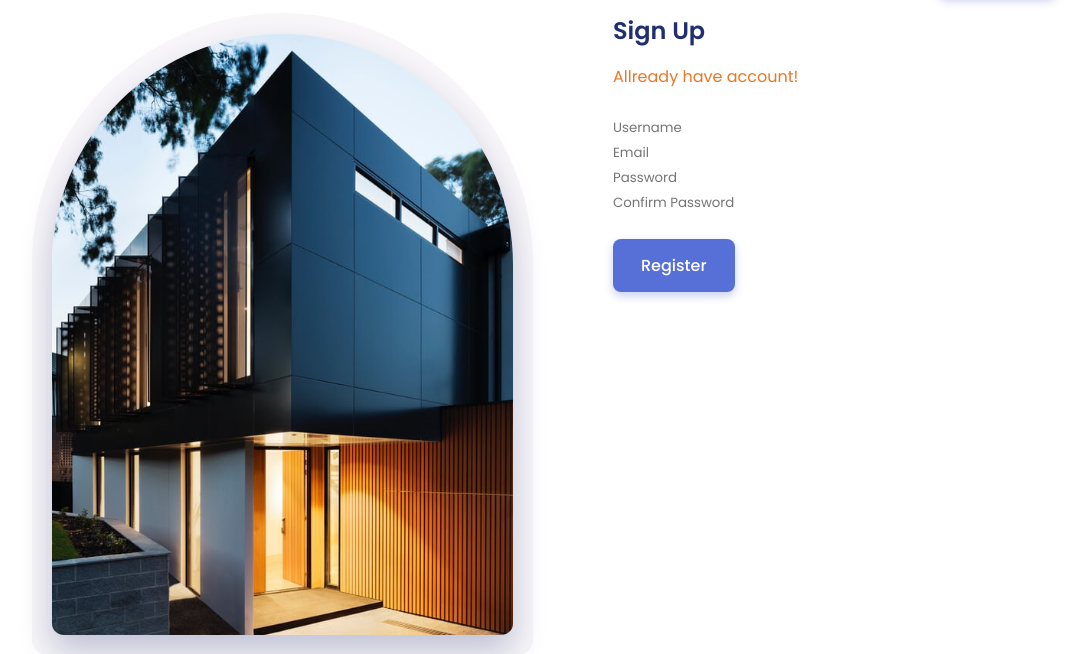
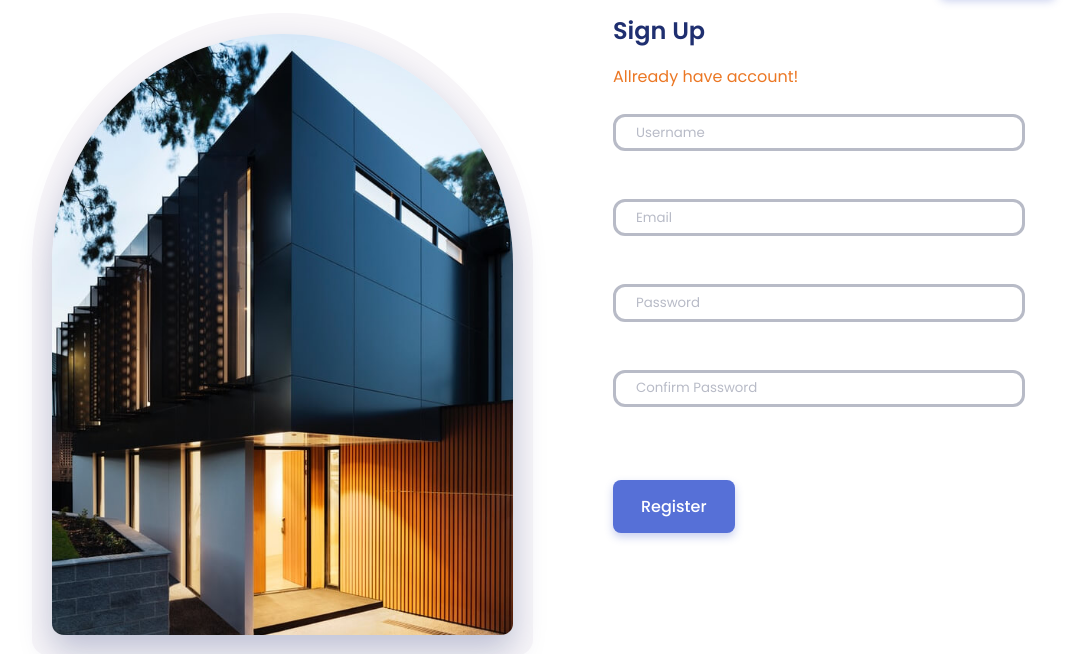
Before and after one commit to gulshankr1729/fyphome, a Django app: page /user/sign-up/ in a window 1280 px wide. Shown: the part 59-713 px from the top of the page, without its empty margins (96-1182 px from the left). Run offline with Django 4.2, Linux system fonts and the light colour scheme; some libraries are stand-ins or nearby versions.

Commit message:
signup_form

```diff
--- a/templates/core/async/residence.html
+++ b/templates/core/async/residence.html
@@ -3,6 +3,11 @@
         <article class="residence__card">
             <a href="{% url 'core:residence_detail' Residence.Rid %}">
                 <img src="{{ Residence.image.url }}" alt="" class="residence__img">
+                {% if Residence.in_stock %}
+                <span class="section__subtitle">Available</span>
+                {% else %}
+                    <span class="section__subtitle">Not Available!</span>
+                {% endif %}
             </a>
             <div class="residence__data">
                 <h3 class="residence__title">
--- a/templates/userauths/sign-up.html
+++ b/templates/userauths/sign-up.html
@@ -27,21 +27,19 @@
                 </div><br>
                 <form method="post" method="POST">
                     {% csrf_token %}
-                    <div class="form-group">
+                    <div class="home__search">
                         {{form.username}}
                     </div>
-                    <div class="form-group">
+                    <div class="home__search">
                         {{form.email}}
                     </div>
-                    <div class="form-group">
+                    <div class="home__search">
                         {{form.password1}}
                     </div>
-                    <div class="form-group">
+                    <div class="home__search">
                         {{form.password2}}
                     </div><br>
-                    <div class="form-group">
                         <button type="submit" class="button register__button"  name="login">Register</button>
-                    </div>
                 </form>
             </div>
         </div>
--- a/userauths/forms.py
+++ b/userauths/forms.py
@@ -2,16 +2,17 @@ from django import forms
 from django.contrib.auth.forms import UserCreationForm
 from userauths.models import User
 
+class UserRegisterForm(UserCreationForm):
+    username = forms.CharField(widget=forms.TextInput(attrs={'class': 'home__search-input', 'placeholder': 'Username'}))
+    email = forms.EmailField(widget=forms.EmailInput(attrs={'class': 'home__search-input', 'placeholder': 'Email'}))
+    password1 = forms.CharField(widget=forms.PasswordInput(attrs={'class': 'home__search-input', 'placeholder': 'Password'}))
+    password2 = forms.CharField(widget=forms.PasswordInput(attrs={'class': 'home__search-input', 'placeholder': 'Confirm Password'}))
 
-class UserRegisterForm(UserCreationForm):
-    username = forms.CharField(widget=forms.TextInput(attrs={"placeholder":"Username"}))
-    email = forms.EmailField(widget=forms.EmailInput(attrs={"placeholder":"Email"}))
-    password1 = forms.CharField(widget=forms.PasswordInput(attrs={"placeholder":"Password"}))
-    password2 = forms.CharField(widget=forms.PasswordInput(attrs={"placeholder":"Confirm Password"}))
     error_messages = {
         'password_mismatch': "The passwords do not match.",
         'unique_email': "An account with this email already exists.",
     }
+
     class Meta:
         model = User
         fields = ['username', 'email']
```
Also changed, not shown: templates/userauths/sign-in.html (+4 -4 lines).
